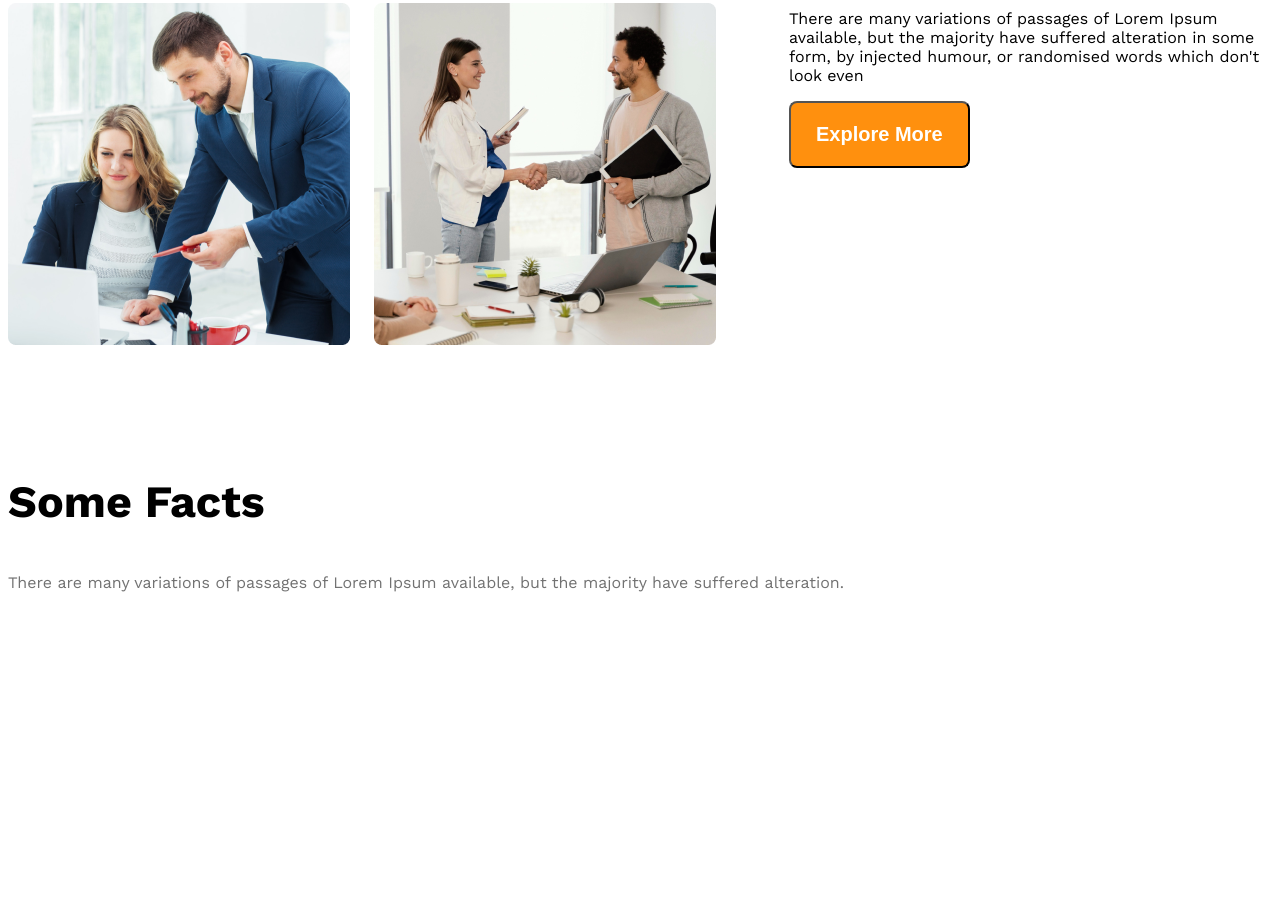
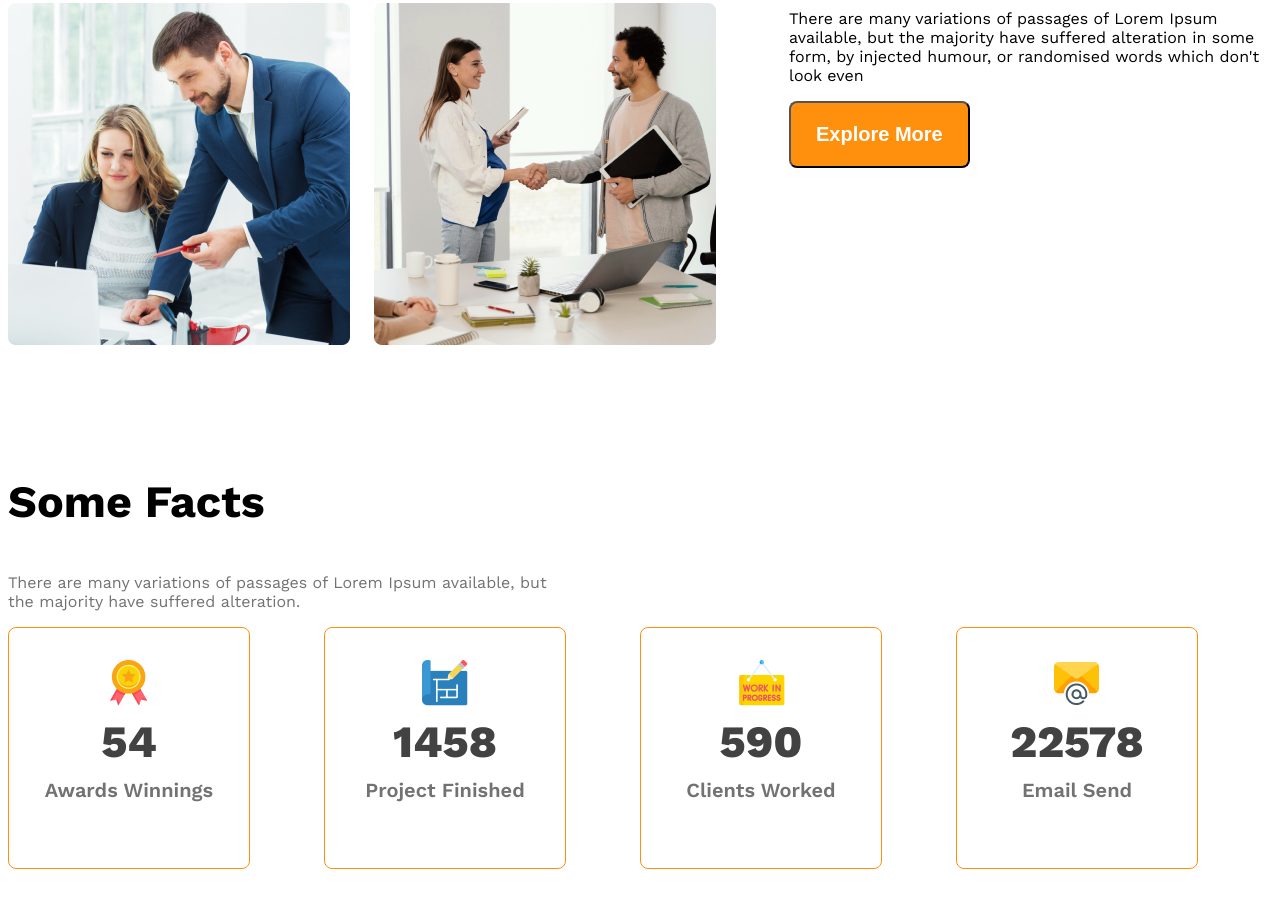
Before and after one commit to FarabyKhan/g3-architect-website, a plain HTML site: page index.html in a window 1280 px wide. Shown: the part 1681-2588 px from the top of the page. Before the commit the page ends 2562 px from the top, so only its background shows below. Drawn offline with nearby package versions, Linux system fonts and the light colour scheme.

Commit message:
add cards

```diff
--- a/architects.css
+++ b/architects.css
@@ -100,6 +100,34 @@ main>section{
  #quick-list{
     font-weight: 500;
  }
+ /* some fact related style */
+  .fact-container{
+   display: grid;
+   grid-template-columns: repeat(4, 1fr);
+ }
+ .fact-card{
+   border: 1px solid #FF900E;
+    height: 240px;
+    width: 240px;
+    border-radius: 8px;
+    text-align: center;
+    justify-content: center;
+    align-items: center;
+ }
+.fact-number{
+   font-size: 2.8rem;
+   font-weight: 800;
+   margin-top:5px ;
+   margin-bottom: 10px;
+}
+.fact-name{
+   font-size: 1.25rem;
+   font-weight: 600;
+   margin-top: 10px;
+}
+.fact-description{
+   max-width: 540px;
+}
  /* responsive media query */
  @media screen and (max-width:567px) {
     .navbar,
--- a/index.html
+++ b/index.html
@@ -47,29 +47,38 @@
         <!-- features will enjoy -->
          <section>
             <h3 class="section-title">Some Facts</h3>
-            <p class="dark-3">There are many variations of passages of Lorem Ipsum available, but the majority have suffered alteration.</p>
+            <p class="dark-3 fact-description">There are many variations of passages of Lorem Ipsum available, but the majority have suffered alteration.</p>
             <div class="fact-container">
-                <!-- .fact*4>img.fact-icon+h4.fact-number+h5.fact-name -->
-                 <div class="fact">
-                    <img src="" alt="" class="fact-icon">
-                    <h4 class="fact-number"></h4>
-                    <h5 class="fact-name"></h5>
-                 </div>
-                 <div class="fact">
-                    <img src="" alt="" class="fact-icon">
-                    <h4 class="fact-number"></h4>
-                    <h5 class="fact-name"></h5>
-                 </div>
-                 <div class="fact">
-                    <img src="" alt="" class="fact-icon">
-                    <h4 class="fact-number"></h4>
-                    <h5 class="fact-name"></h5>
-                 </div>
-                 <div class="fact">
-                    <img src="" alt="" class="fact-icon">
-                    <h4 class="fact-number"></h4>
-                    <h5 class="fact-name"></h5>
-                 </div>
+                <!-- .fact-card*4>img.fact-icon+h4.fact-number+h5.fact-name -->
+                <div class="fact-card display-flex">
+                    <div>
+                        <img src="./images/icons/ribon.png" alt="" class="fact-icon">
+                    <h4 class="fact-number dark-2">54</h4>
+                    <h5 class="fact-name dark-3">Awards Winnings</h5>
+                    </div>
+                </div>
+                <div class="fact-card display-flex">
+                   <div>
+                     <img src="./images/icons/projects.png" alt="" class="fact-icon">
+                    <h4 class="fact-number dark-2">1458</h4>
+                    <h5 class="fact-name dark-3">Project Finished</h5>
+                   </div>
+                </div>
+                <div class="fact-card display-flex">
+                    <div>
+                        <img src="./images/icons/customers.png" alt="" class="fact-icon">
+                    <h4 class="fact-number dark-2">590</h4>
+                    <h5 class="fact-name dark-3">Clients Worked</h5>
+                    </div>
+                </div>
+                <div class="fact-card display-flex">
+                    <div>
+                        <img src="./images/icons/email.png" alt="" class="fact-icon">
+                    <h4 class="fact-number dark-2">22578</h4>
+                    <h5 class="fact-name dark-3">Email Send</h5>
+                    </div>
+                </div>
+
             </div>
          </section>
          <!-- some facts -->
```
